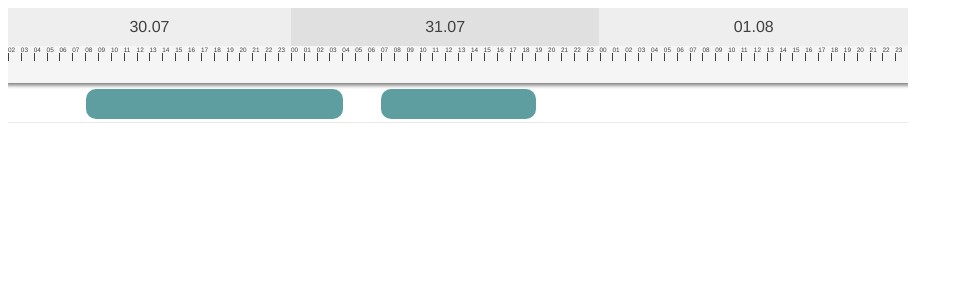
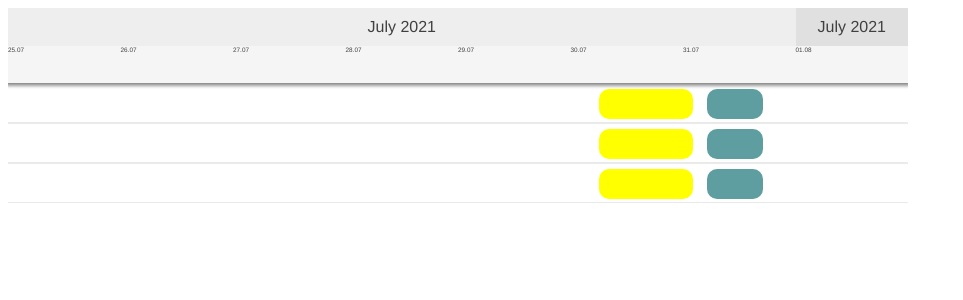
Before and after one commit to robinsondev428/gantt-chart, a Vue app: page / in a window 1280 px wide. Shown: the top 300 px of the page, without its empty margins (0-963 px from the left). Built offline with nearby package versions, Linux system fonts and the light colour scheme.

Commit message:
Refactored components to use <script setup> Updated Vue version and dev dependencies

```diff
--- a/src/App.vue
+++ b/src/App.vue
@@ -1,10 +1,20 @@
 <template>
   <g-gantt-chart
-    chart-start="2021-07-30 02:00"
+    chart-start="2021-07-25 02:00"
     chart-end="2021-08-01 23:59"
-    precision="hour"
+    precision="day"
     width="900px"
   >
+    <g-gantt-row
+      :bars="bars"
+      bar-start="beginDate"
+      bar-end="endDate"
+    />
+    <g-gantt-row
+      :bars="bars"
+      bar-start="beginDate"
+      bar-end="endDate"
+    />
     <g-gantt-row
       :bars="bars"
       bar-start="beginDate"
@@ -13,26 +23,18 @@
   </g-gantt-chart>
 </template>
 
-<script lang="ts">
+<script setup lang="ts">
 import GGanttRow from "./components/GGanttRow.vue"
 import GGanttChart from "./components/GGanttChart.vue"
-import { defineComponent } from "vue"
 
-export default defineComponent({
-  name: "App",
-  components: {
-    GGanttChart,
-    GGanttRow
-  },
-
-  setup () {
 const bars = [
   {
     id: "Test",
     beginDate: "2021-07-30 08:00",
     endDate: "2021-07-31 04:00",
     ganttBarConfig: {
-          label: "Test"
+      label: "Test",
+      background: "yellow"
     }
   },
   {
@@ -44,9 +46,5 @@ export default defineComponent({
     }
   }
 ]
-    return {
-      bars
-    }
-  }
-})
+
 </script>
--- a/src/components/GGanttBar.vue
+++ b/src/components/GGanttBar.vue
@@ -8,38 +8,26 @@
   </div>
 </template>
 
-<script lang="ts">
+<script setup lang="ts">
 import dayjs from "dayjs"
-import { defineComponent, PropType, computed, toRefs, inject } from "vue"
+import { defineProps, computed, toRefs, inject } from "vue"
 import useTimeaxisUnits from "../composables/useTimeaxisUnits"
 import GanttBarObject from "../models/GanttBarObject"
 import INJECTION_KEYS from "../models/symbols"
 
-export default defineComponent({
-  name: "GGanttBar",
-  props: {
-    bar: {
-      type: Object as PropType<GanttBarObject>,
-      required: true
-    },
-    barStart: { // property name of the bar objects that represents the start datetime
-      type: String,
-      required: true
-    },
-    barEnd: { // property name of the bar objects that represents the end datetime,
-      type: String,
-      required: true
-    }
-  },
+const props = defineProps<{
+  bar: GanttBarObject
+  barStart: string
+  barEnd: string
+}>()
 
-  setup (props) {
 const { bar, barStart, barEnd } = toRefs(props)
 const chartStart = inject(INJECTION_KEYS.chartStartKey)
 const chartEnd = inject(INJECTION_KEYS.chartEndKey)
 const chartWidth = inject(INJECTION_KEYS.widthKey)
 const precision = inject(INJECTION_KEYS.precisionKey)
 if (!chartStart || !chartEnd || !precision || !chartWidth) {
-      throw new Error("GGanttBar: Provide/Inject if vakzes frin GGanttChart failed!")
+  throw new Error("GGanttBar: Provide/Inject of values from GGanttChart failed!")
 }
 const { timeaxisUnits } = useTimeaxisUnits(chartStart.value, chartEnd.value, precision.value)
 
@@ -47,33 +35,25 @@ export default defineComponent({
   const diffFromStart = dayjs(time).diff(chartStart.value, precision.value, true)
   return Math.ceil((diffFromStart / timeaxisUnits.value.lowerUnits.length) * chartWidth.value)
 }
-
+/*
 const mapPositionToTime = (xPos: number) => {
   const diffFromStart = (xPos / chartWidth.value * timeaxisUnits.value.lowerUnits.length)
   return dayjs(chartStart.value).add(diffFromStart, precision.value)
 }
-
+*/
 const barStyle = computed(() => {
   const xStart = mapTimeToPosition(bar.value[barStart.value])
   const xEnd = mapTimeToPosition(bar.value[barEnd.value])
   return {
+    borderRadius: "10px",
+    background: "cadetblue",
+    ...bar.value.ganttBarConfig,
     position: "absolute",
     top: "5px",
     left: `${xStart}px`,
     width: `${xEnd - xStart}px`,
     height: "30px",
-        zIndex: 2,
-        background: "cadetblue",
-        borderRadius: "10px"
-      }
-    })
-    return {
-      barStyle
-    }
+    zIndex: 2
   }
 })
 </script>
-
-<style>
-
-</style>
--- a/src/components/GGanttChart.vue
+++ b/src/components/GGanttChart.vue
@@ -23,53 +23,24 @@
   </div>
 </template>
 
-<script lang="ts">
+<script setup lang="ts">
 import dayjs from "dayjs"
 import colorSchemes from "./color-schemes"
 import GGanttTimeaxis from "./GGanttTimeaxis.vue"
 import GGanttGrid from "./GGanttGrid.vue"
 import INJECTION_KEYS from "../models/symbols"
-import { defineComponent, computed, PropType, provide, toRefs, ref } from "vue"
+import { defineComponent, computed, provide, toRefs, ref, defineProps } from "vue"
 
-export default defineComponent({
-  name: "GGanttChart",
+const props = defineProps<{
+    chartStart: string
+    chartEnd: string
+    precision: "hour" | "day" | "month"
+    width: string
+    hideTimeaxis: boolean
+    colorScheme: string,
+    grid: boolean
+  }>()
 
-  components: {
-    GGanttTimeaxis,
-    GGanttGrid
-  },
-
-  props: {
-    chartStart: {
-      type: String,
-      default: dayjs().format("YYYY-MM-DD HH:mm")
-    },
-    chartEnd: {
-      type: String,
-      default: dayjs().add(1, "day").format("YYYY-MM-DD HH:mm")
-    },
-    precision: {
-      type: String as PropType<"hour" | "day" | "month">,
-      default: "hour"
-    },
-    width: {
-      type: String,
-      default: "800px"
-    },
-    hideTimeaxis: {
-      type: Boolean
-    },
-    colorScheme: {
-      type: String,
-      default: "default"
-    },
-    grid: {
-      type: Boolean,
-      default: false
-    }
-  },
-
-  setup (props) {
 const { chartStart, chartEnd, precision, width } = toRefs(props)
 const colors = computed(() => {
   return colorSchemes[props.colorScheme] || colorSchemes.default
@@ -78,12 +49,6 @@ export default defineComponent({
 provide(INJECTION_KEYS.chartEndKey, chartEnd)
 provide(INJECTION_KEYS.widthKey, ref(Number(width.value.replace("px", ""))))
 provide(INJECTION_KEYS.precisionKey, precision)
-    return {
-      colors
-    }
-  }
-
-})
 </script>
 
 <style scoped>
@@ -101,6 +66,7 @@ export default defineComponent({
     padding-bottom: 23px;
     font-family: Helvetica;
   }
+
   #g-gantt-rows-container{
     position: relative;
   }
--- a/src/components/GGanttGrid.vue
+++ b/src/components/GGanttGrid.vue
@@ -5,45 +5,24 @@
       :key="index"
       :class="{
         'g-grid-line': true,
-        'g-grid-line-highlighted': highlightedUnits.includes(unit.value)
+        'g-grid-line-highlighted': highlightedUnits.includes(Number(unit.value))
       }"
     />
   </div>
 </template>
 
-<script lang="ts">
+<script setup lang="ts">
 import useTimeaxisUnits from "../composables/useTimeaxisUnits"
-import { defineComponent, toRefs, PropType } from "vue"
+import { defineProps, toRefs } from "vue"
 
-export default defineComponent({
-  name: "GGanttGrid",
-  props: {
-    chartStart: {
-      type: String,
-      required: true
-    },
-    chartEnd: {
-      type: String,
-      required: true
-    },
-    precision: {
-      type: String as PropType<"hour" | "day" | "month">,
-      required: true
-    },
-    highlightedUnits: {
-      type: Array as PropType<number[]>,
-      default: () => []
-    }
-  },
-
-  setup (props) {
-    const { chartStart, chartEnd, precision } = toRefs(props)
-    const { timeaxisUnits } = useTimeaxisUnits(chartStart.value, chartEnd.value, precision.value)
-    return {
-      timeaxisUnits
-    }
-  }
-})
+const props = defineProps<{
+    chartStart: string
+    chartEnd: string
+    precision: "hour" | "day" | "month"
+    highlightedUnits: number[]
+  }>()
+const { chartStart, chartEnd, precision } = toRefs(props)
+const { timeaxisUnits } = useTimeaxisUnits(chartStart.value, chartEnd.value, precision.value)
 </script>
 
 <style scoped>
--- a/src/components/GGanttRow.vue
+++ b/src/components/GGanttRow.vue
@@ -25,52 +25,24 @@
   </div>
 </template>
 
-<script lang="ts">
-import { defineComponent, PropType } from "vue"
+<script setup lang="ts">
+import { defineProps } from "vue"
 import GanttBarObject from "../models/GanttBarObject"
 import GGanttBar from "./GGanttBar.vue"
 
-export default defineComponent({
-  name: "GGanttRow",
-  components: {
-    GGanttBar
-  },
+const props = defineProps<{
+  label: string
+  bars: GanttBarObject[]
+  barStart: string,
+  barEnd: string,
+  highlightOnHover: boolean
+}>()
 
-  props: {
-    label: {
-      type: String,
-      default: "Row"
-    },
-    bars: {
-      type: Array as PropType<Array<GanttBarObject>>,
-      default: () => []
-    },
-    barStart: { // property name of the bar objects that represents the start datetime
-      type: String,
-      required: true
-    },
-    barEnd: { // property name of the bar objects that represents the end datetime
-      type: String,
-      required: true
-    },
-    highlightOnHover: Boolean
-  },
-
-  setup () {
-    const onDragover = () => console.log("foo")
-    const onDragleave = () => console.log("foo")
-    const onDrop = () => console.log("foo")
-    const onMouseover = () => console.log("foo")
-    const onMouseleave = () => console.log("foo")
-    return {
-      onDragover,
-      onDragleave,
-      onDrop,
-      onMouseover,
-      onMouseleave
-    }
-  }
-})
+const onDragover = () => console.log("foo")
+const onDragleave = () => console.log("foo")
+const onDrop = () => console.log("foo")
+const onMouseover = () => console.log("foo")
+const onMouseleave = () => console.log("foo")
 </script>
 
 <style scoped>
--- a/src/components/GGanttTimeaxis.vue
+++ b/src/components/GGanttTimeaxis.vue
@@ -36,44 +36,19 @@
   </div>
 </template>
 
-<script lang="ts">
+<script setup lang="ts">
 import { ColorScheme } from "./color-schemes"
 import useTimeaxisUnits from "../composables/useTimeaxisUnits"
-import { defineComponent, PropType, toRefs } from "vue"
+import { defineProps, toRefs } from "vue"
 
-export default defineComponent({
-  name: "GGanttTimeaxis",
-
-  props: {
-    chartStart: {
-      type: String,
-      required: true
-    },
-    chartEnd: {
-      type: String,
-      required: true
-    },
-    precision: {
-      type: String as PropType<"hour" | "day" | "month">,
-      required: true
-    },
-    colors: {
-      type: Object as PropType<ColorScheme>,
-      required: true
-    }
-  },
-
-  setup (props) {
-    const { chartStart, chartEnd, precision } = toRefs(props)
-
-    const { timeaxisUnits } = useTimeaxisUnits(chartStart.value, chartEnd.value, precision.value)
-
-    return {
-      timeaxisUnits
-    }
-  }
-})
-
+const props = defineProps<{
+  chartStart: string
+  chartEnd: string
+  precision: "hour" | "day" | "month"
+  colors: ColorScheme
+}>()
+const { chartStart, chartEnd, precision } = toRefs(props)
+const { timeaxisUnits } = useTimeaxisUnits(chartStart.value, chartEnd.value, precision.value)
 </script>
 
 <style scoped>
--- a/tsconfig.json
+++ b/tsconfig.json
@@ -2,6 +2,7 @@
   "compilerOptions": {
     "target": "es5",
     "module": "esnext",
+    "noUnusedLocals": true,
     "strict": true,
     "jsx": "preserve",
     "importHelpers": true,
```
Also changed, not shown: package.json (+25 -25 lines), .eslintrc.js, 1 other file (tests, documents, lock files or other folders). Lines whose indentation alone changed are shown as unchanged.
